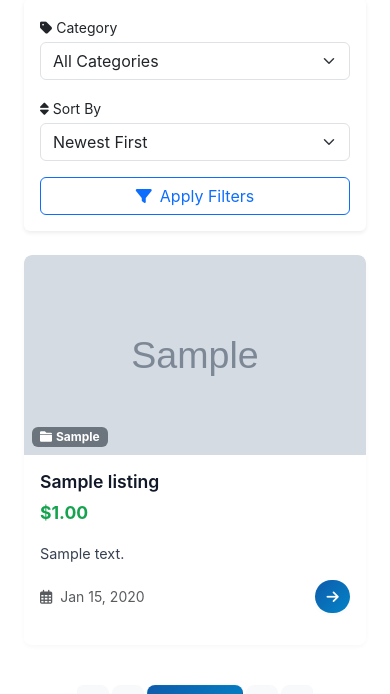
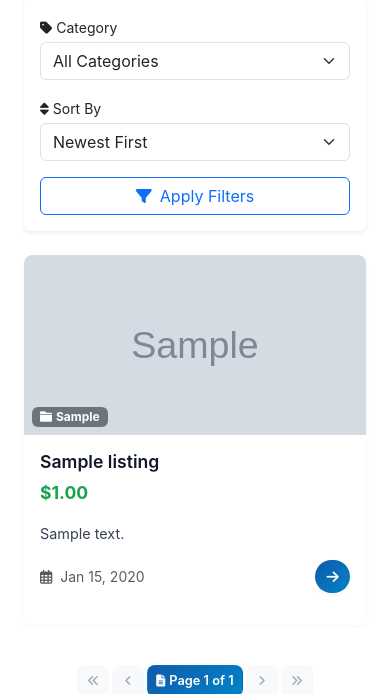
Before and after one commit to sandovaldavid/project-02-auctions, a Django app: page / in a window 390 px wide. Shown: the part 192-886 px from the top of the page. Run offline with Django 3.2, Linux system fonts and the light colour scheme; tables that the repository leaves empty hold one stand-in row (values such as "Sample post"); grey boxes marked "Sample" are stand-in pictures.

Commit message:
💄 Improve auction card layout with z-index adjustments and responsive image handling

```diff
--- a/auctions/templates/auctions/components/card.html
+++ b/auctions/templates/auctions/components/card.html
@@ -1,7 +1,7 @@
 <div class="card auction-card h-100 border-0">
     {% if auction %}
         <!-- Special badges section - positioned absolutely -->
-        <div class="card-badges position-absolute top-0 start-0 m-3 d-flex flex-column gap-2">
+        <div class="card-badges position-absolute top-0 start-0 m-3 d-flex flex-column gap-2 z-1">
             {% if auction.is_new %}
                 <span class="badge rounded-pill bg-primary">
                     <i class="fas fa-star me-1"></i>New
@@ -21,7 +21,7 @@
 
         {% if remove_url %}
             <button onclick="if(confirm('Remove from watchlist?')) window.location.href='{{ remove_url }}'"
-                    class="btn-close position-absolute top-0 end-0 m-3 bg-light rounded-circle p-2"
+                    class="btn-close position-absolute top-0 end-0 m-3 bg-light rounded-circle p-2 z-1"
                     type="button"
                     aria-label="Remove from watchlist">
             </button>
@@ -29,15 +29,14 @@
 
         <div class="row g-0 h-100">
             <div class="col-md-4">
-                <div class="image-container h-100 position-relative overflow-hidden">
+                <div class="image-container position-relative overflow-hidden">
                     {% if auction.image %}
                         <img src="{{ auction.image }}"
-                            class="img-fluid auction-image w-100 h-100"
+                            class="img-fluid auction-image"
                             alt="Image of {{ auction.title }}"
-                            loading="lazy"
-                            style="object-fit: cover;">
+                            loading="lazy">
                     {% else %}
-                        <div class="no-image-placeholder d-flex align-items-center justify-content-center h-100 bg-light">
+                        <div class="no-image-placeholder d-flex align-items-center justify-content-center h-100 w-100 bg-light">
                             <i class="fas fa-image fa-3x opacity-50"></i>
                         </div>
                     {% endif %}
```
